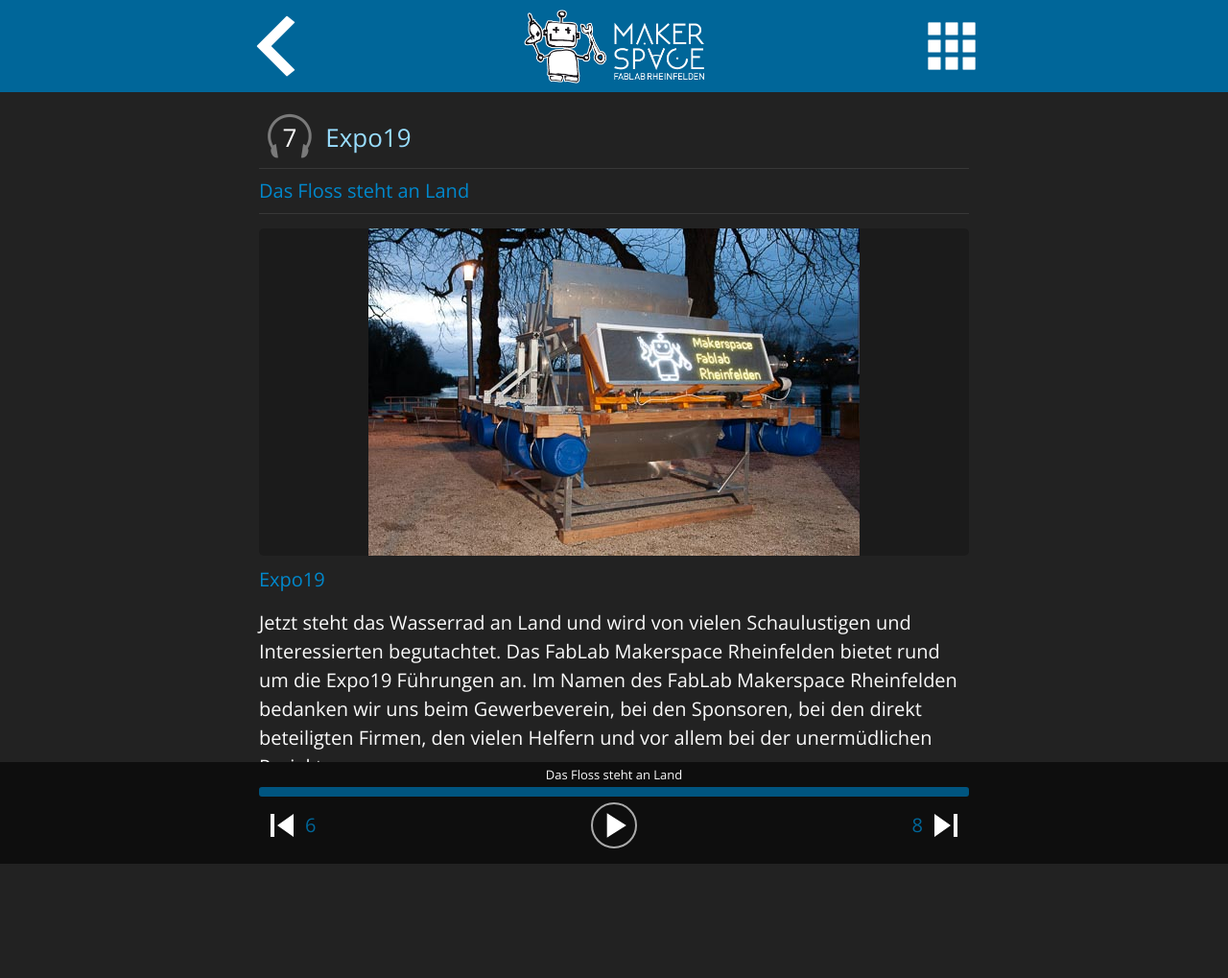
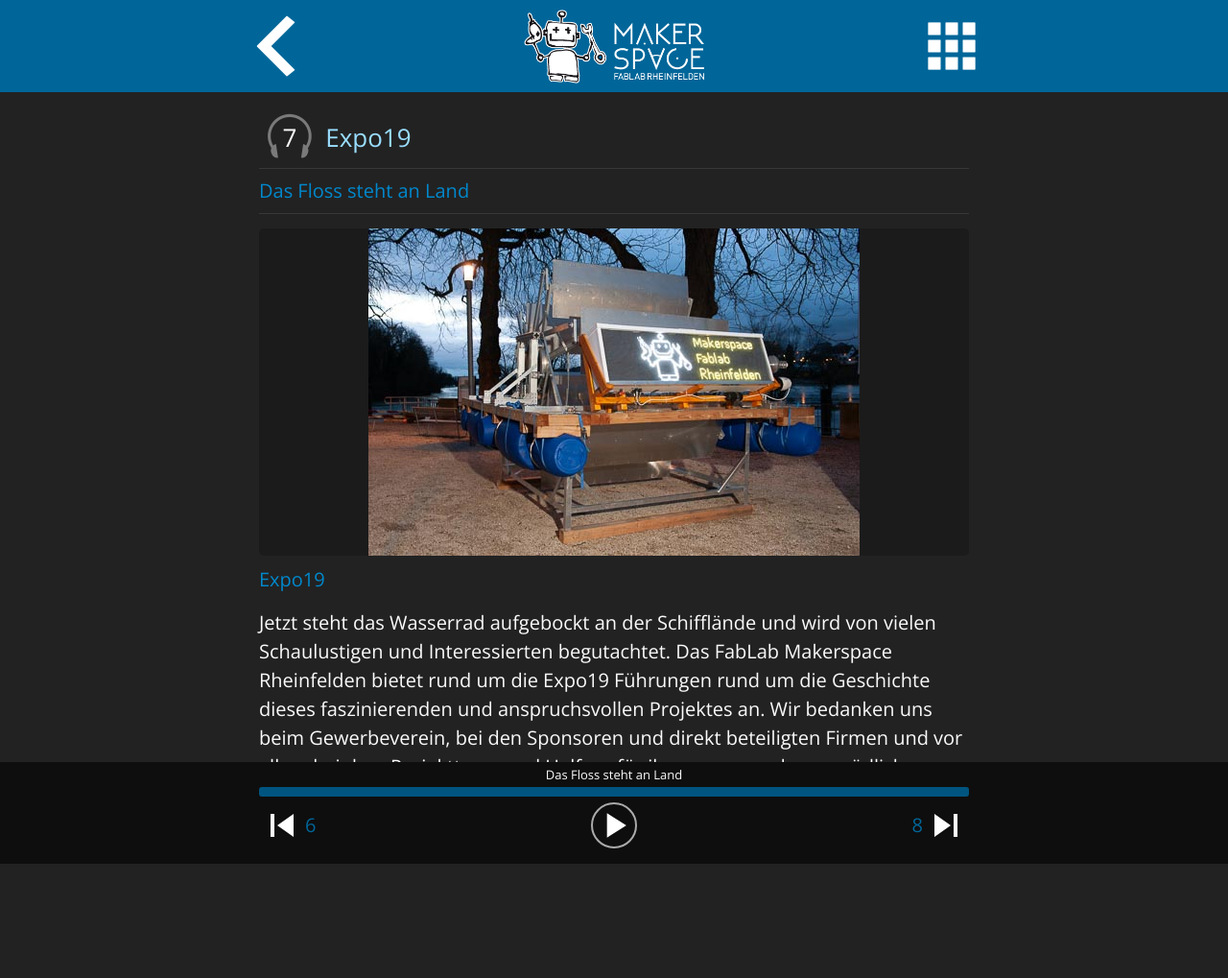
Before and after one commit to apochroma/fablab-tourguide, a Jekyll site: the page built from stops/7.md, in a window 1280 px wide. Shown: the whole page at 96% size. Built offline with Jekyll 4.4.1, drawn with Linux system fonts in a browser that asks for light colours; before the commit the page ends 989 px from its top, so only the background shows below that.

```diff
--- a/stops/7.md
+++ b/stops/7.md
@@ -6,13 +6,17 @@ section_title: Expo19
 title: Das Floss steht an Land
 page_rank: 7
 stop_id: 7
-audio_file: bernhard.m4a
+audio_file: bernhard_2.mp3
 hero_images:
  - path: 20190315-059.jpg
    alt_text: Das Floss steht an Land
 ---
 
 ### Expo19
-Jetzt steht das Wasserrad an Land und wird von vielen Schaulustigen und Interessierten begutachtet. Das FabLab Makerspace Rheinfelden bietet rund um die Expo19 Führungen an. Im Namen des FabLab Makerspace Rheinfelden bedanken wir uns beim Gewerbeverein, bei den Sponsoren, bei den direkt beteiligten Firmen, den vielen Helfern und vor allem bei der unermüdlichen Projektgruppe.
+Jetzt steht das Wasserrad aufgebockt an der Schifflände und wird von vielen Schaulustigen und
+Interessierten begutachtet. Das FabLab Makerspace Rheinfelden bietet rund um
+die Expo19 Führungen rund um die Geschichte dieses faszinierenden und anspruchsvollen Projektes an. Wir bedanken
+uns beim Gewerbeverein, bei den Sponsoren und direkt beteiligten
+Firmen und vor allem bei dem Projektteam und Helfern für ihr grosses und unermüdliches Engagement.
 
 ## Es spricht: Bernhard Geiser, FabLab Makerspace Rheinfelden
```
Also changed, not shown: stops/2.md (+5 -2 lines), stops/6.md (+2 -4 lines), 4 other files.
